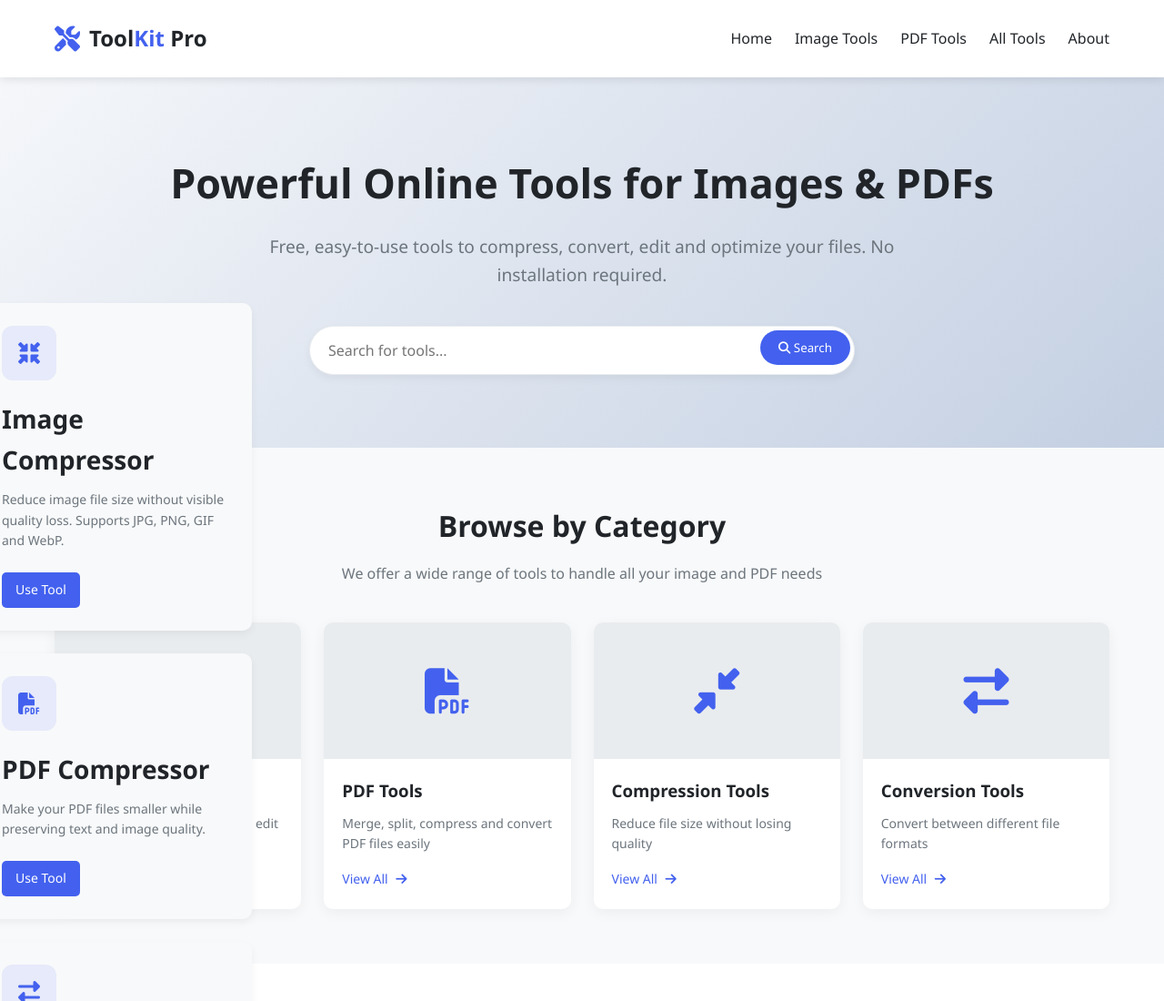
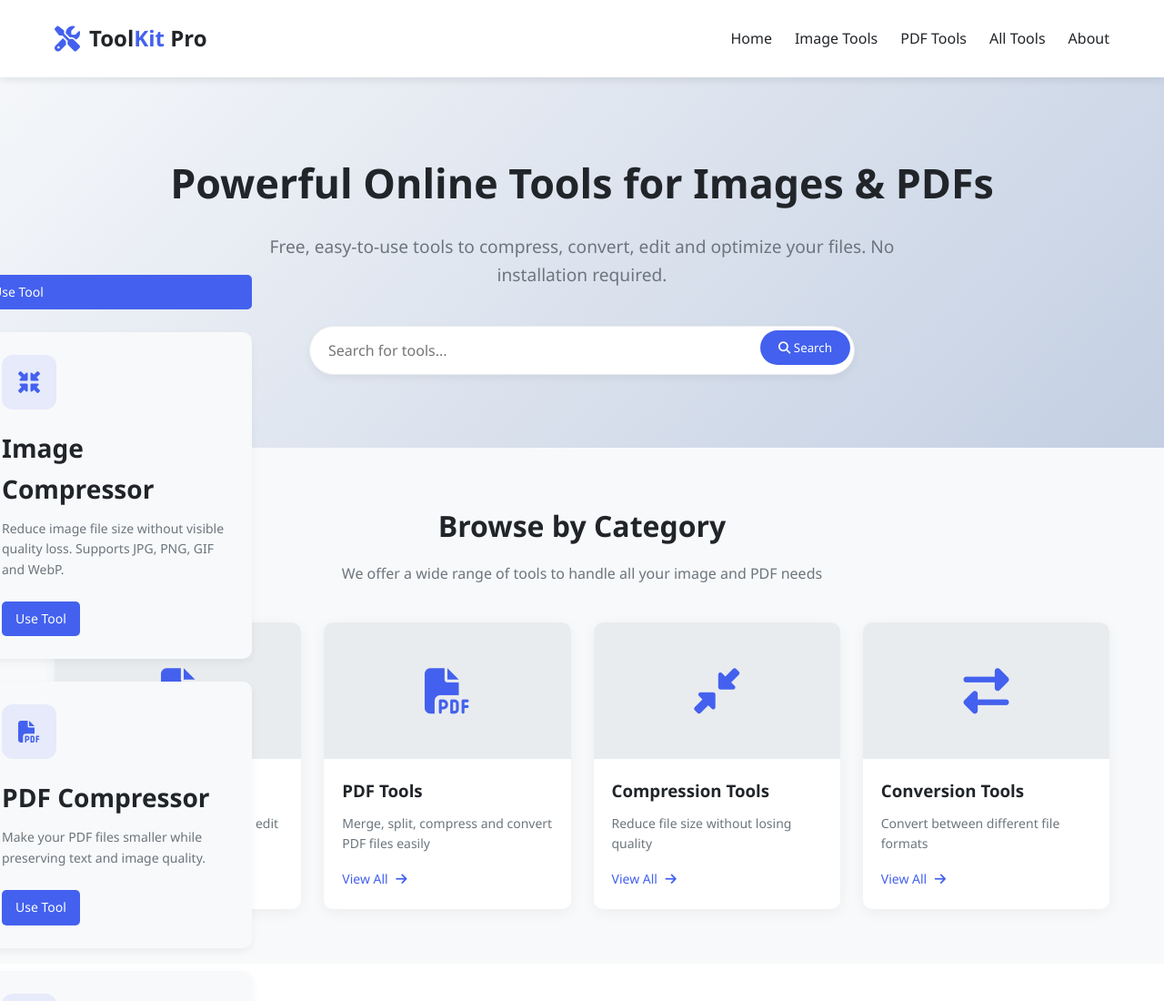
Before and after one commit to ajadraha26/Tools, a plain HTML site: page index.html in a window 1280 px wide. Shown: the top 1100 px of the page at 91% size. Drawn offline with Linux system fonts and the light colour scheme.

Commit message:
Update index.html

```diff
--- a/index.html
+++ b/index.html
@@ -588,14 +588,16 @@
                     <div class="tool-icon">
                         <i class="fas fa-compress-arrows-alt"></i>
                     <div class="tools-grid">
+<a href="/Tools/image-compressor" class="tool-btn">Use Tool</a>
     <div class="tool-card">
         <div class="tool-icon">
             <i class="fas fa-compress-arrows-alt"></i>
         </div>
         <h3>Image Compressor</h3>
         <p>Reduce image file size without visible quality loss. Supports JPG, PNG, GIF and WebP.</p>
-  <a href="Tools/image-compressor.html" class="tool-btn">Use Tool</a>
+        <div class="tool-btn">Use Tool</div>
     </div>
+</a>
 
 
 
```
Lines whose indentation alone changed are shown as unchanged.
